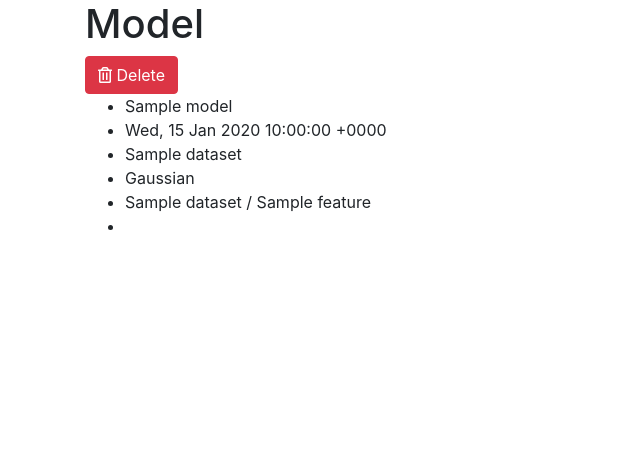
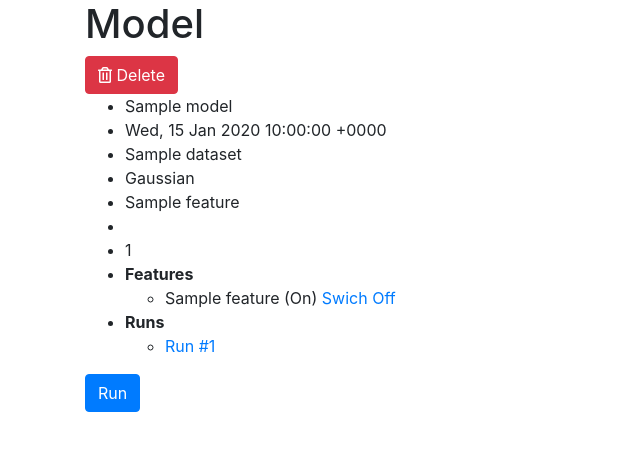
Before and after one commit to juliendurand/pricing-tool, a Django app: page /model/1/ in a window 1280 px wide. Shown: the part 56-507 px from the top of the page, without its empty margins (0-640 px from the left). Run offline with Django 3.2, Linux system fonts and the light colour scheme; tables that the repository leaves empty hold one stand-in row (values such as "Sample post"); some libraries are stand-ins or nearby versions.

Commit message:
run models

```diff
--- a/gui/pricing/models.py
+++ b/gui/pricing/models.py
@@ -1,4 +1,5 @@
 from enum import Enum
+import io
 
 from django.db import models
 from django.urls import reverse
@@ -52,6 +53,9 @@ class Dataset(models.Model):
     def get_fields(self):
         return ds.get_fields(self.get_data_filename())
 
+    def get_path(self):
+        return './dataset/' + slugify(self.name)
+
     def get_config(self):
         config = {
             'filename': str(self.csvfile),
@@ -62,7 +66,7 @@ class Dataset(models.Model):
                          self.feature_set.filter(status=FeatureStatus.Input)],
             'targets': [f.name for f in
                         self.feature_set.filter(status=FeatureStatus.Target)],
-            'path': './dataset/' + slugify(self.name),
+            'path': self.get_path(),
         }
         return config
 
@@ -84,7 +88,7 @@ class Feature(models.Model):
         ordering = [models.functions.Lower('name')]
 
     def __str__(self):
-        return self.dataset.name + ' / ' + self.name
+        return self.name
 
 
 class Modality(models.Model):
@@ -94,6 +98,17 @@ class Modality(models.Model):
     def __str__(self):
         return self.feature.dataset.name + ' / ' + self.feature.name \
             + ' / ' + self.value
+
+
+class ModelFeature(models.Model):
+    feature = models.ForeignKey(Feature, on_delete=models.CASCADE)
+    active = models.BooleanField(default=True)
+
+    class Meta:
+        ordering = [models.functions.Lower('feature__name')]
+
+    def __str__(self):
+        return self.feature.name
 
 
 class Model(models.Model):
@@ -106,18 +121,35 @@ class Model(models.Model):
         default=LossFunction.Gaussian,
         choices=[(tag.name, tag.value) for tag in LossFunction]
     )
-    features = models.ManyToManyField(Feature, related_name='features')
+    features = models.ManyToManyField(ModelFeature, related_name='features')
     target = models.ForeignKey(Feature,
                                on_delete=models.CASCADE,
                                related_name='target',
+                               null=True,
                                )
     weight = models.ForeignKey(Feature,
                                on_delete=models.CASCADE,
                                related_name='weight',
+                               null=True,
                                )
+    max_nb_features = models.PositiveSmallIntegerField(default=20)
 
     def get_absolute_url(self):
-        return reverse("model_detail", kwargs={'pk': self.object.pk})
+        return reverse("model_detail", kwargs={'pk': self.pk})
+
+    def get_config(self):
+        sb = io.StringIO()
+        print(self.name, file=sb)
+        print(self.dataset.get_path(), file=sb)
+        print(self.name, file=sb)
+        print(self.loss.lower(), file=sb)
+        print(self.target, file=sb)
+        print(self.weight, file=sb)
+        print(self.max_nb_features, file=sb)
+        for f in self.features.filter(active=False):
+            print(f, file=sb)
+        config = sb.getvalue()
+        return config
 
     def __str__(self):
         return self.name
@@ -126,3 +158,6 @@ class Model(models.Model):
 class Run(models.Model):
     timestamp = models.DateTimeField(auto_now_add=True)
     model = models.ForeignKey(Model, on_delete=models.CASCADE)
+
+    def __str__(self):
+        return 'Run #' + str(self.pk)
--- a/gui/pricing/templates/pricing/model_detail.html
+++ b/gui/pricing/templates/pricing/model_detail.html
@@ -2,7 +2,7 @@
 
 {% block content %}
         <h1>Model</h1>
-        <a class="btn btn-danger confirm-delete" href="{% url 'model_delete'  model.id %}" role="button">
+        <a class="btn btn-danger" href="{% url 'model_delete' model.id %}" role="button">
           <i class="far fa-trash-alt"></i>
           Delete
         </a>
@@ -13,5 +13,22 @@
             <li>{{ model.loss }}
             <li>{{ model.target }}
             <li>{{ model.weight }}
+            <li>{{ model.max_nb_features }}
+            <li><b>Features</b>
+                <ul>
+                    {% for feature in model.features.all %}
+                    <li>{{ feature.feature }} {% if feature.active %}(On) {% else %}(Off){% endif %}
+                        <a href="{% url 'switch' model.id feature.id%}">{% if feature.active %}Swich Off {% else %} Switch On{% endif %}</a>
+                    {% endfor %}
+                </ul>
+
+            <li><b>Runs</b>
+                <ul>
+                    {% for run in model.run_set.all %}
+                    <li>
+                        <a href="{% url 'run_detail' run.id %}">{{ run }}</a>
+                    {% endfor %}
+                </ul>
         </ul>
+        <a class="btn btn-primary" href="{% url 'run' model.id %}" role="button">Run</a>
 {% endblock %}
--- a/gui/pricing/urls.py
+++ b/gui/pricing/urls.py
@@ -6,7 +6,8 @@ from . import views
 urlpatterns = [
     path('', views.index, name='index'),
 
-    path('dataset/', views.DatasetListView.as_view(), name='dataset_list'),
+    path('dataset/', views.DatasetListView.as_view(),
+         name='dataset_list'),
     path('dataset/<int:pk>/', views.DatasetDetailView.as_view(),
          name='dataset_detail'),
     path('dataset/create', views.DatasetCreateView.as_view(),
@@ -19,11 +20,22 @@ urlpatterns = [
     path('feature/update/<int:pk>/', views.FeatureUpdateView.as_view(),
          name='feature_update'),
 
-    path('model/', views.ModelListView.as_view(), name='model_list'),
+    path('model/', views.ModelListView.as_view(),
+         name='model_list'),
     path('model/<int:pk>/', views.ModelDetailView.as_view(),
          name='model_detail'),
     path('model/create', views.ModelCreateView.as_view(),
          name='model_create'),
+    path('model/<int:pk>/update/', views.ModelUpdateView.as_view(),
+         name='model_update'),
     path('model/<int:pk>/delete/', views.ModelDeleteView.as_view(),
          name='model_delete'),
+    path('model/<int:pk>/run/', views.run,
+         name='run'),
+
+    path('feature/switch/<int:pk>/<int:mf>/', views.switchFeature,
+         name='switch'),
+
+    path('run/<int:pk>/', views.RunDetailView.as_view(),
+         name='run_detail'),
 ]
--- a/gui/pricing/views.py
+++ b/gui/pricing/views.py
@@ -4,7 +4,7 @@ from django.shortcuts import render
 from django.urls import reverse, reverse_lazy
 from django.views import generic
 
-from .models import Dataset, Feature, FeatureStatus, Model, Run
+from .models import Dataset, Feature, FeatureStatus, Model, ModelFeature, Run
 
 import pypricing.dataset as ds
 
@@ -80,7 +80,39 @@ class ModelDetailView(generic.DetailView):
 
 class ModelCreateView(generic.CreateView):
     model = Model
-    fields = ['name', 'dataset', 'loss', 'target', 'weight', ]
+    fields = ['name', 'dataset', ]
+    nav = 'model'
+
+    def get_success_url(self):
+        return reverse('model_update', args=[self.object.pk])
+
+    def form_valid(self, form):
+        self.object = form.save(commit=False)
+        self.object.save()
+        for f in self.object.dataset.feature_set.filter(status=FeatureStatus.Input):
+            self.object.features.create(feature=f)
+        return HttpResponseRedirect(self.get_success_url())
+
+
+class ModelForm(ModelForm):
+
+    class Meta:
+        model = Model
+        fields = ['loss', 'target', 'weight', 'max_nb_features']
+
+    def __init__(self, *args, **kwargs):
+        super().__init__(*args, **kwargs)
+        targets = self.fields['target'].queryset.filter(
+            dataset=kwargs['instance'].dataset,
+            status=FeatureStatus.Target
+        )
+        self.fields['target'].queryset = targets
+        self.fields['weight'].queryset = targets
+
+
+class ModelUpdateView(generic.UpdateView):
+    model = Model
+    form_class = ModelForm
     nav = 'model'
 
     def get_success_url(self):
@@ -92,11 +124,27 @@ class ModelCreateView(generic.CreateView):
         return HttpResponseRedirect(self.get_success_url())
 
 
+def switchFeature(request, pk, mf):
+    instance = ModelFeature.objects.get(pk=mf)
+    instance.active = not instance.active
+    instance.save()
+    url = Model.objects.get(pk=pk).get_absolute_url()
+    return HttpResponseRedirect(url)
+
+
 class ModelDeleteView(generic.DeleteView):
     model = Model
     success_url = reverse_lazy('model_list')
 
 
+def run(request, pk):
+    instance = Model.objects.get(pk=pk)
+    run = Run.objects.create(model=instance)
+    tasks.run_model(run.id)
+    url = Model.objects.get(pk=pk).get_absolute_url()
+    return HttpResponseRedirect(url)
+
+
 class RunDetailView(generic.DetailView):
     model = Run
     nav = 'model'
```
Also changed, not shown: gui/pricing/tasks.py (+28 -4 lines), gui/pricing/templates/pricing/run_detail.html (added, +9 -0 lines), src/pypricing/dataset.py (+8 -13 lines), gui/pricing/migrations/0011_auto_20190109_1930.py (added), gui/pricing/migrations/0012_auto_20190109_2020.py (added), gui/pricing/migrations/0013_auto_20190109_2138.py (added), 2 other files.
